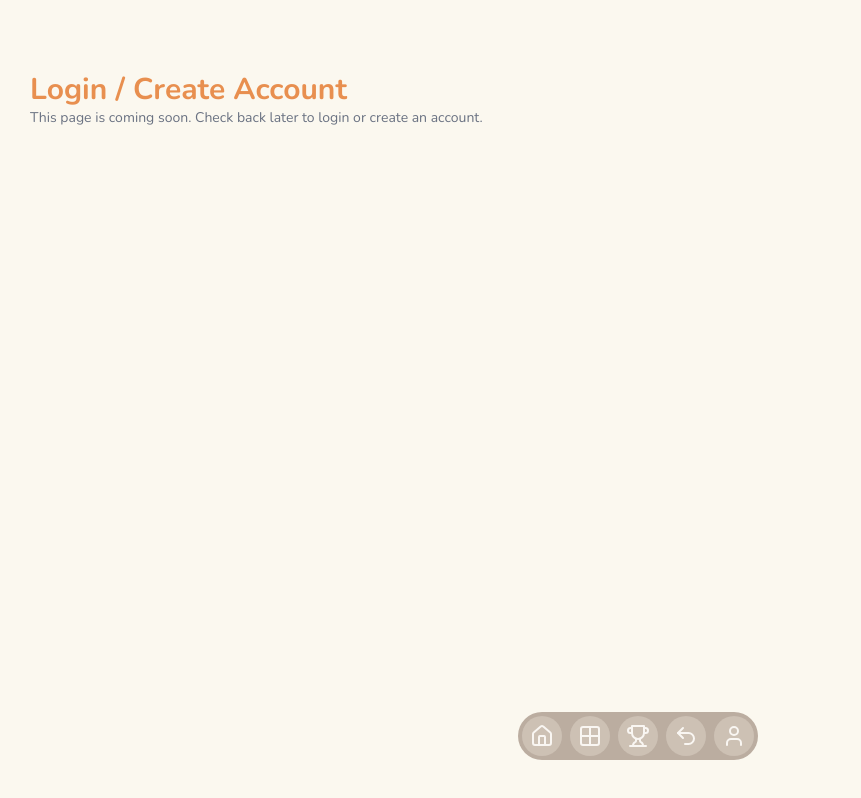
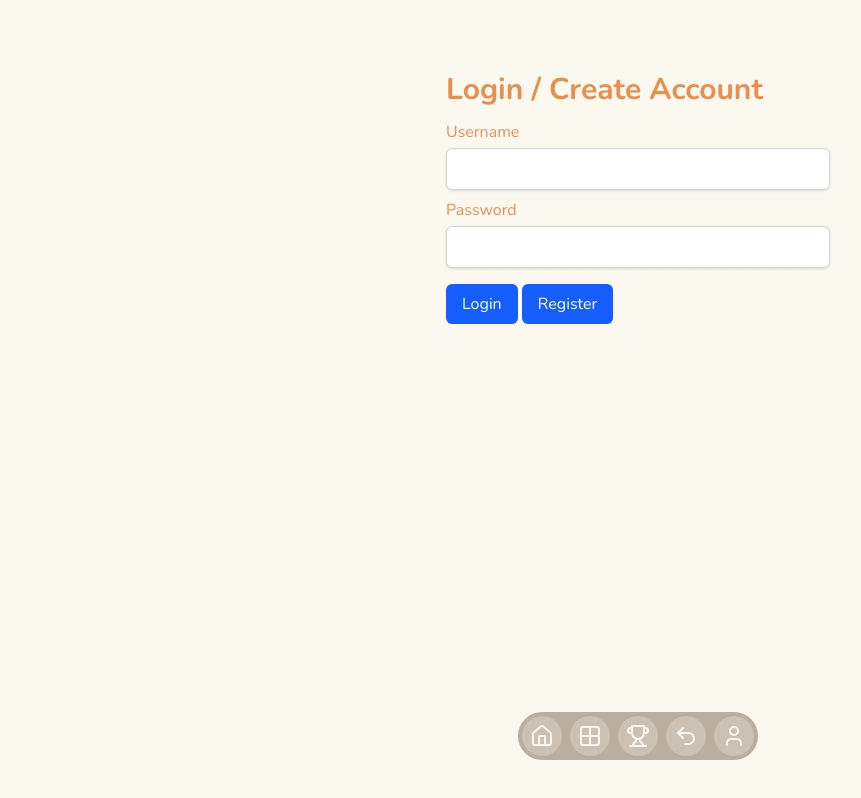
Before and after one commit to JoelYoung01/Play4096, a SvelteKit app: page /login in a window 1280 px wide. Shown: the whole page, without its empty margins (2-863 px from the left). Built offline with nearby package versions, Linux system fonts and the light colour scheme.

Commit message:
Added login pages

```diff
--- a/src/app.css
+++ b/src/app.css
@@ -13,6 +13,10 @@
 	font-family: "Nunito", "Arial", sans-serif;
 }
 
+button {
+	cursor: pointer;
+}
+
 .bg-board-bg {
 	background-color: var(--board-bg);
 }
--- a/src/routes/account/+page.js
+++ /dev/null
@@ -1,5 +0,0 @@
-import { redirect } from "@sveltejs/kit";
-
-export function load() {
-	redirect(302, "/login");
-}
--- a/src/routes/demo/lucia/+page.server.js
+++ b/src/routes/account/+page.server.js
@@ -15,7 +15,7 @@ export const actions = {
 		await auth.invalidateSession(event.locals.session.id);
 		auth.deleteSessionTokenCookie(event);
 
-		return redirect(302, "/demo/lucia/login");
+		return redirect(302, "/login");
 	},
 };
 
@@ -23,7 +23,7 @@ function requireLogin() {
 	const { locals } = getRequestEvent();
 
 	if (!locals.user) {
-		return redirect(302, "/demo/lucia/login");
+		return redirect(302, "/login");
 	}
 
 	return locals.user;
--- /dev/null
+++ b/src/routes/account/+page.svelte
@@ -0,0 +1,14 @@
+<script>
+	import { enhance } from "$app/forms";
+	import { page } from "$app/state";
+</script>
+
+<main class="mx-auto mt-10 p-8" style:color={page.data.theme?.primary}>
+	<h1 class="text-3xl font-bold">Account</h1>
+	<p class="text-sm text-gray-500">
+		Welcome back, {page.data.user.username}!
+	</p>
+	<form method="post" action="?/logout" use:enhance>
+		<button>Sign out</button>
+	</form>
+</main>
--- a/src/routes/demo/+page.svelte
+++ /dev/null
@@ -1 +0,0 @@
-<a href="/demo/lucia">lucia</a>
--- a/src/routes/demo/lucia/+page.svelte
+++ /dev/null
@@ -1,11 +0,0 @@
-<script>
-	import { enhance } from "$app/forms";
-
-	let { data } = $props();
-</script>
-
-<h1>Hi, {data.user.username}!</h1>
-<p>Your user ID is {data.user.id}.</p>
-<form method="post" action="?/logout" use:enhance>
-	<button>Sign out</button>
-</form>
--- a/src/routes/demo/lucia/login/+page.svelte
+++ /dev/null
@@ -1,33 +0,0 @@
-<script>
-	import { enhance } from "$app/forms";
-
-	let { form } = $props();
-</script>
-
-<h1>Login/Register</h1>
-<form method="post" action="?/login" use:enhance>
-	<label>
-		Username
-		<input
-			name="username"
-			class="mt-1 rounded-md border border-gray-300 bg-white px-3 py-2 shadow-sm focus:border-blue-500 focus:ring-2 focus:ring-blue-500 focus:outline-none"
-		/>
-	</label>
-	<label>
-		Password
-		<input
-			type="password"
-			name="password"
-			class="mt-1 rounded-md border border-gray-300 bg-white px-3 py-2 shadow-sm focus:border-blue-500 focus:ring-2 focus:ring-blue-500 focus:outline-none"
-		/>
-	</label>
-	<button class="rounded-md bg-blue-600 px-4 py-2 text-white transition hover:bg-blue-700"
-		>Login</button
-	>
-	<button
-		formaction="?/register"
-		class="rounded-md bg-blue-600 px-4 py-2 text-white transition hover:bg-blue-700"
-		>Register</button
-	>
-</form>
-<p style="color: red">{form?.message ?? ""}</p>
--- a/src/routes/demo/lucia/login/+page.server.js
+++ b/src/routes/login/+page.server.js
@@ -8,18 +8,21 @@ import * as table from "$lib/server/db/schema";
 import { validateUsername, validatePassword, generateUserId } from "$lib/authUtils";
 
 export const load = async (event) => {
+	// Redirect if user is already logged in
 	if (event.locals.user) {
-		return redirect(302, "/demo/lucia");
+		return redirect(302, "/account");
 	}
 	return {};
 };
 
 export const actions = {
 	login: async (event) => {
+		// Pull form data
 		const formData = await event.request.formData();
 		const usernameFormInput = formData.get("username");
 		const passwordFormInput = formData.get("password");
 
+		// Validate credentials
 		const { username, errors: usernameErrors } = validateUsername(usernameFormInput);
 		if (usernameErrors.length > 0) {
 			return fail(400, {
@@ -32,13 +35,14 @@ export const actions = {
 			return fail(400, { message: `Invalid password: ${passwordErrors.join(", ")}` });
 		}
 
+		// Check if user exists
 		const results = await db.select().from(table.user).where(eq(table.user.username, username));
-
 		const existingUser = results.at(0);
 		if (!existingUser) {
 			return fail(400, { message: "Incorrect username or password" });
 		}
 
+		// Check password against hash
 		const validPassword = await verify(existingUser.passwordHash, password, {
 			memoryCost: 19456,
 			timeCost: 2,
@@ -49,18 +53,23 @@ export const actions = {
 			return fail(400, { message: "Incorrect username or password" });
 		}
 
+		// Create session and set cookie
 		const sessionToken = auth.generateSessionToken();
 		const session = await auth.createSession(sessionToken, existingUser.id);
 		auth.setSessionTokenCookie(event, sessionToken, session.expiresAt);
 
-		return redirect(302, "/demo/lucia");
+		// Redirect to original page or home
+		const redirectTo = formData.get("redirectTo")?.toString() ?? "/";
+		return redirect(302, redirectTo);
 	},
 
 	register: async (event) => {
+		// Pull form data
 		const formData = await event.request.formData();
 		const usernameFormInput = formData.get("username");
 		const passwordFormInput = formData.get("password");
 
+		// Validate credentials
 		const { username, errors: usernameErrors } = validateUsername(usernameFormInput);
 		if (usernameErrors.length > 0) {
 			return fail(400, { message: "Invalid username: " + usernameErrors.join(", "), username });
@@ -70,6 +79,7 @@ export const actions = {
 			return fail(400, { message: "Invalid password: " + passwordErrors.join(", ") });
 		}
 
+		// Generate user ID and hash password
 		const userId = generateUserId();
 		const passwordHash = await hash(password, {
 			// recommended minimum parameters
@@ -79,6 +89,7 @@ export const actions = {
 			parallelism: 1,
 		});
 
+		// Create user and session
 		try {
 			await db.insert(table.user).values({ id: userId, username, passwordHash });
 
@@ -89,6 +100,9 @@ export const actions = {
 			console.error(error);
 			return fail(500, { message: "An error has occurred" });
 		}
-		return redirect(302, "/demo/lucia");
+
+		// Redirect to original page or home
+		const redirectTo = formData.get("redirectTo")?.toString() ?? "/";
+		return redirect(302, redirectTo);
 	},
 };
--- a/src/routes/login/+page.svelte
+++ b/src/routes/login/+page.svelte
@@ -1,10 +1,40 @@
 <script>
 	import { page } from "$app/state";
+	import { enhance } from "$app/forms";
+
+	let { form } = $props();
 </script>
 
-<main class="mx-auto mt-10 p-8" style:color={page.data.theme?.primary}>
-	<h1 class="text-3xl font-bold">Login / Create Account</h1>
-	<p class="text-sm text-gray-500">
-		This page is coming soon. Check back later to login or create an account.
-	</p>
+<main class="mx-auto mt-10 w-full max-w-md p-8" style:color={page.data.theme?.primary}>
+	<h1 class="mb-3 text-3xl font-bold">Login / Create Account</h1>
+	<form method="post" action="?/login" use:enhance>
+		<label class="mb-2 block">
+			Username
+			<input
+				name="username"
+				class="mt-1 block w-full rounded-md border border-gray-300 bg-white px-3 py-2 shadow-sm focus:border-blue-500 focus:ring-2 focus:ring-blue-500 focus:outline-none"
+			/>
+		</label>
+
+		<label class="mb-4 block">
+			Password
+			<input
+				type="password"
+				name="password"
+				autocomplete="current-password"
+				class="mt-1 block w-full rounded-md border border-gray-300 bg-white px-3 py-2 shadow-sm focus:border-blue-500 focus:ring-2 focus:ring-blue-500 focus:outline-none"
+			/>
+		</label>
+
+		<button class="rounded-md bg-blue-600 px-4 py-2 text-white transition hover:bg-blue-700">
+			Login
+		</button>
+		<button
+			formaction="?/register"
+			class="rounded-md bg-blue-600 px-4 py-2 text-white transition hover:bg-blue-700"
+		>
+			Register
+		</button>
+	</form>
+	<p style="color: red">{form?.message ?? ""}</p>
 </main>
--- a/vite.config.js
+++ b/vite.config.js
@@ -6,6 +6,6 @@ import { defineConfig } from "vite";
 export default defineConfig({
 	plugins: [tailwindcss(), sveltekit(), devtoolsJson()],
 	server: {
-		host: "0.0.0.0",
+		// host: "0.0.0.0",
 	},
 });
```
